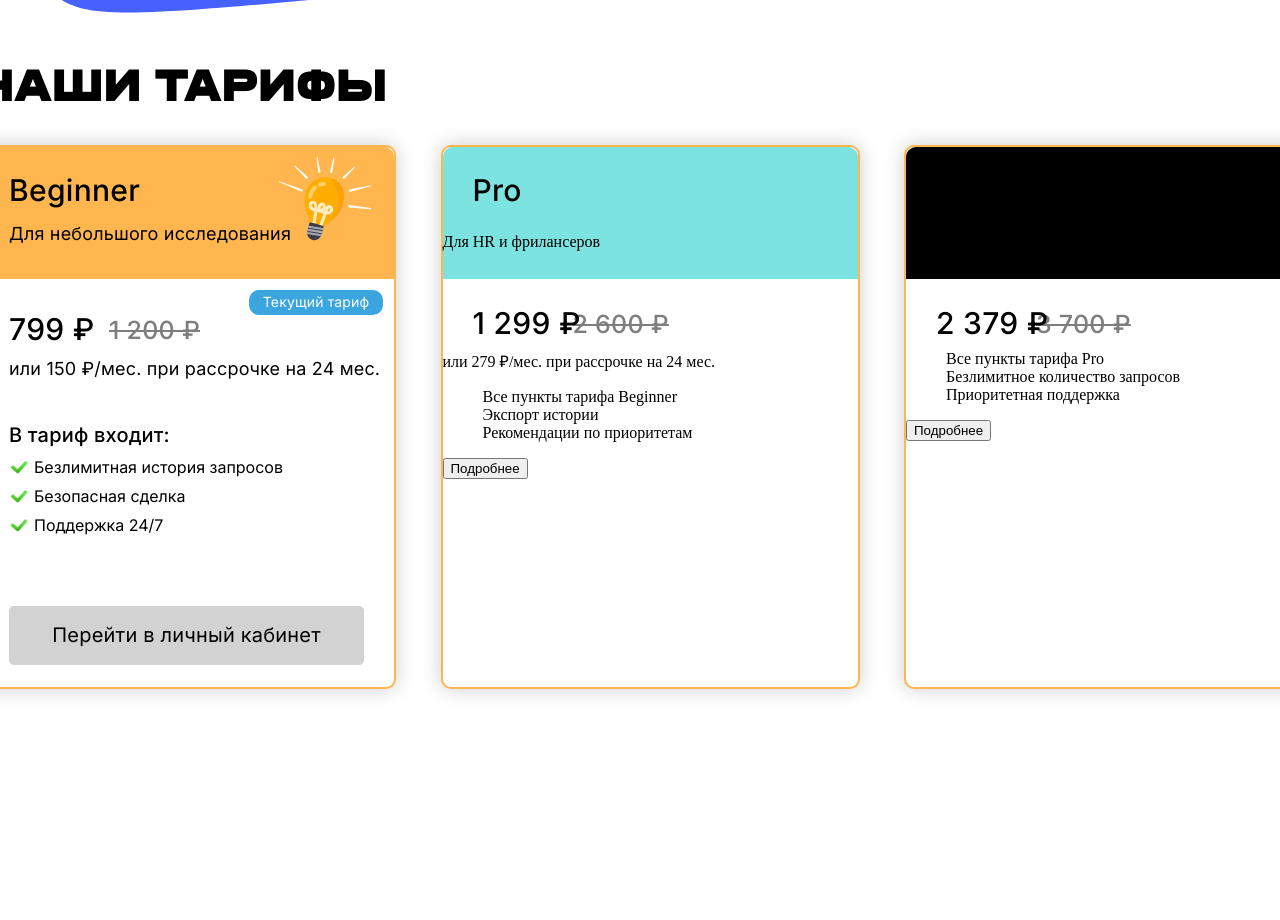
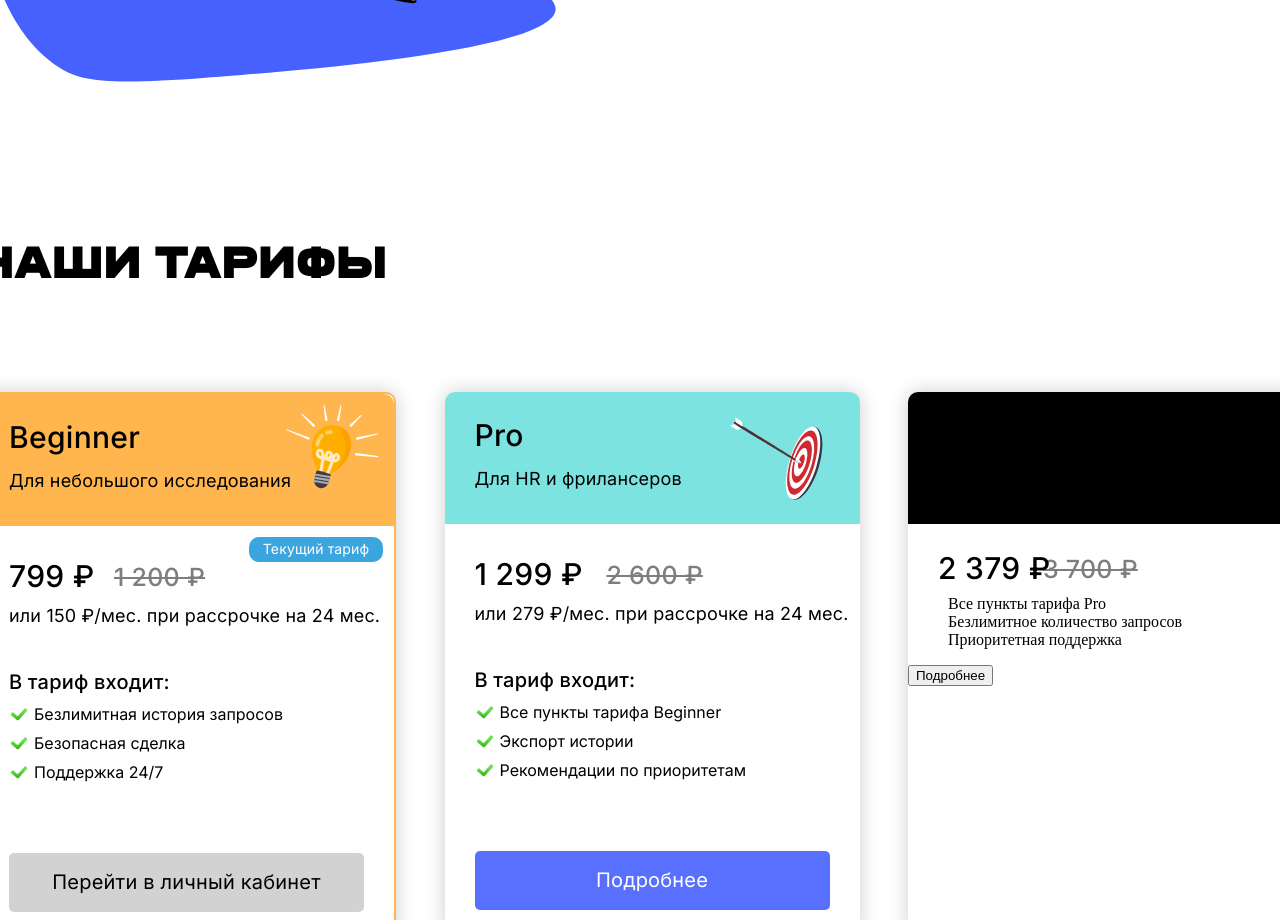
Before and after one commit to MellMoy/SkanSf, a React (Create React App) app: page / in a window 1280 px wide. Shown: the part 1880-2800 px from the top of the page. Built offline with nearby package versions, Linux system fonts and the light colour scheme; a small style sheet from the web is missing.

Commit message:
добавил вторуб карточку

```diff
--- a/src/component/main.jsx
+++ b/src/component/main.jsx
@@ -8,6 +8,11 @@ import right from "../media/right.svg";
 import left from "../media/left.svg";
 import ok from "../media/ok.svg";
 import lamp from "../media/lamp.svg";
+import dartslogo from "../media/dartslogo.svg"
+
+
+
+
 
 export default function Main() {
   return (
@@ -55,7 +60,7 @@ export default function Main() {
 
 
               <div>
-              <h1>НАШИ ТАРИФЫ</h1>
+              <h1 className="tariiffh1">НАШИ ТАРИФЫ</h1>
     <div className="pricing-container">
           <div className="pricing-card">
             <div className="card-header">
@@ -77,18 +82,19 @@ export default function Main() {
           </div>
           <div className="pricing-card">
             <div className="card-header">
-              <div className="`icon"><i className="fas fa-bullseye"></i></div>
+              <div className="`icon"><i className="fas fa-bullseye"><img src={dartslogo} alt="мишень" /></i></div>
               <h2>Pro</h2>
-              <p>Для HR и фрилансеров</p>
-              <div className="price">1 299 ₽</div>
-              <div className="old-price">2 600 ₽</div>
-              <p>или 279 ₽/мес. при рассрочке на 24 мес.</p>
-              <ul>
-                  <li><i className="fas fa-check"></i>Все пункты тарифа Beginner</li>
-                  <li><i className="fas fa-check"></i>Экспорт истории</li>
-                  <li><i className="fas fa-check"></i>Рекомендации по приоритетам</li>
+              <p className="card-h1">Для HR и фрилансеров</p>
+              <div className="price2">1 299 ₽</div>
+              <div className="old-price2">2 600 ₽</div>
+              <p className="current-beginner2">или 279 ₽/мес. при рассрочке на 24 мес.</p>
+              <div className="tariff-opencart2">В тариф входит:</div>
+              <ul className="current-beginnertext2">
+                  <li><i className="fas fa-check2"></i><img src={ok} alt="галочка" />Все пункты тарифа Beginner</li>
+                  <li><i className="fas fa-check2"></i><img src={ok} alt="галочка" />Экспорт истории</li>
+                  <li><i className="fas fa-check2"></i><img src={ok} alt="галочка" />Рекомендации по приоритетам</li>
               </ul>
-              <button>Подробнее</button>
+              <button className="cta-button2">Подробнее</button>
             </div>
           </div>
           <div className="pricing-card">
@@ -103,7 +109,7 @@ export default function Main() {
                   <li><i className="fas fa-check"></i>Безлимитное количество запросов</li>
                   <li><i className="fas fa-check"></i>Приоритетная поддержка</li>
               </ul>
-              <button>Подробнее</button>
+              <button >Подробнее</button>
             </div>
           </div>
       </div>
--- a/src/style/footer.css
+++ b/src/style/footer.css
@@ -6,7 +6,7 @@
 
 
 footer{
-    margin-top: 2730px;
+    margin-top: 2200px;
     padding: 0;
     font-family: Arial, sans-serif;
 }
--- a/src/style/main.css
+++ b/src/style/main.css
@@ -12,6 +12,7 @@
 }
 
 main {
+  margin-top: 69px;
   left: 675px;
   position: relative;
   display: flex;
@@ -24,7 +25,6 @@ main {
   align-items: center;
   justify-content: space-between;
   width: 1320px;
-  height: 620px;
   top: 117px;
   left: 60px;
   gap: 0px;
@@ -158,6 +158,15 @@ h1 {
   letter-spacing: 0.01em;
 }
 
+.tariiffh1 {
+  padding-top: 107.48px;
+  font-family: 'Ferry';
+  font-size: 45px;
+  font-weight: 900;
+  line-height: 54px;
+  letter-spacing: 0.01em;
+}
+
 h2 {
   margin-left: 30px;
   font-family: 'Inter';
@@ -182,6 +191,7 @@ h2 {
 
 .pricing-container {
   display: flex;
+  padding-top: 70px;
   justify-content: space-between; /* Распределяет карточки с отступами */
   width: 100%; /* Ширина контейнера */
   max-width: 1690px; /* Ограничение ширины контейнера */
@@ -217,6 +227,14 @@ h2 {
 }
 
 
+.pricing-card:nth-of-type(3){
+  border: 0px solid #ffffff;
+}
+
+.pricing-card:nth-of-type(2){
+  border: 0px solid #ffffff;
+}
+
 .pricing-card:nth-of-type(2) .card-header {
   background-color: #7CE3E1; /* Через селектор меняём цвет header следующих карточек */
 }
@@ -242,8 +260,7 @@ h2 {
 .old-price {
   position: relative;
   top: 5px;
-  left: 111px;
-  margin-left: 19px;
+  margin-left: 135px;
   font-family: 'Inter';
   font-size: 25px;
   font-weight: 500;
@@ -339,6 +356,107 @@ li {
 
 .fa-lightbulb {
   position: absolute;
-  padding-top: 10px;
-  padding-left: 300px;
+  padding-top: 11px;
+  padding-left: 307px;
 }
+
+
+/* Вторая карточка тарифов */
+
+.price2 {
+  position: relative;
+  top: 38px;
+
+  margin-left: 30px;
+  font-family: 'Inter';
+  font-size: 30px;
+  font-weight: 500;
+  line-height: 36.31px;
+  letter-spacing: 0.01em;
+
+}
+
+.old-price2 {
+  position: relative;
+  top: 5px;
+  margin-left: 162px;
+  font-family: 'Inter';
+  font-size: 25px;
+  font-weight: 500;
+  line-height: 30.26px;
+  letter-spacing: 0.01em;
+  text-decoration-line: line-through;
+  opacity: 50%;
+}
+
+.tariff-opencart2 {
+  position: relative;
+  top: 25px;
+  padding-left: 30px;
+  font-family: 'Inter';
+  font-size: 20px;
+  font-weight: 500;
+  line-height: 24.2px;
+  letter-spacing: 0.01em;
+}
+
+.current-beginner2 {
+  margin-left: 30px;
+  position: relative;
+  font-family: 'Inter';
+  font-size: 18px;
+  font-weight: 400;
+  line-height: 21.78px;
+  letter-spacing: 0.01em;
+}
+
+
+.current-beginnertext2 li {
+  font-family: 'Inter';
+  position: relative;
+  top: 15px;
+  right: 10px;
+  margin-top: 5px;
+}
+
+.current-beginnertext2 img{
+  position: relative;
+  top: 4px;
+  width: 20px;
+  height: 20px;
+  margin-right: 5px;
+
+}
+
+
+ul {
+  list-style: none;
+}
+li {
+  display: block;
+}
+
+.cta-button2 {
+  position: relative;
+  font-family: 'Inter';
+  font-weight: 400;
+  line-height: 24.2px;
+  letter-spacing: 0.01em;
+
+  color: #FFFFFF;
+
+  font-size: 20px;
+  margin-top: 70px;
+  margin-left: 30px;
+  width: 355px;
+  height: 59px;
+  background: #5970FF;
+  border-radius: 5px;
+  border: none;
+}
+
+
+.fa-bullseye {
+  position: absolute;
+  padding-left: 283px;
+}
```
Also changed, not shown: src/media/dartslogo.svg (added).
